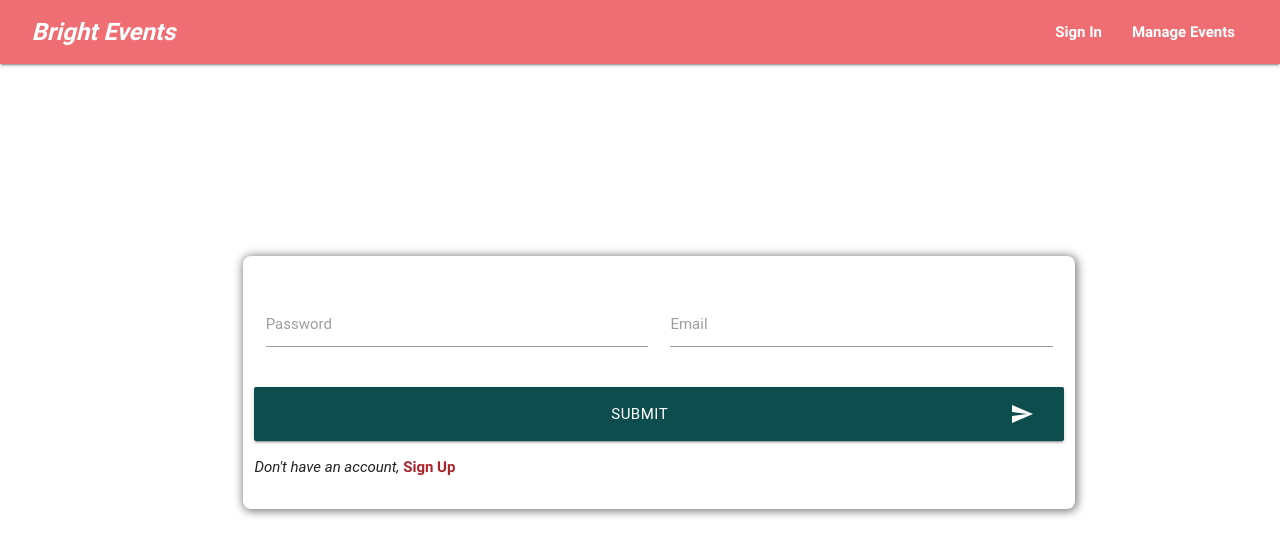
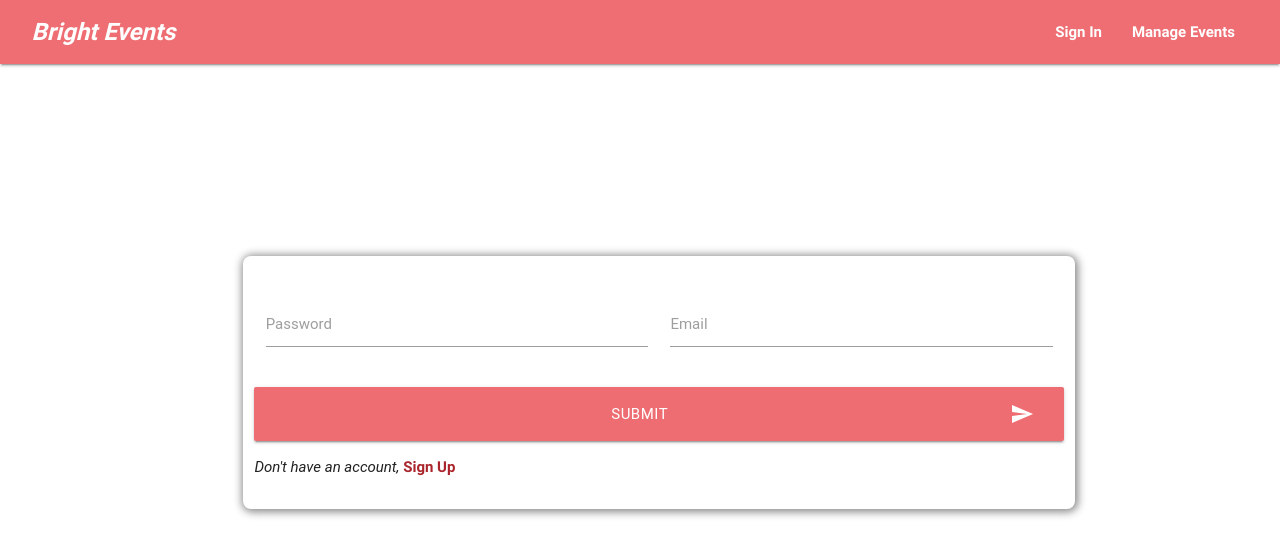
Before and after one commit to meshnesh/meshnesh.github.io, a plain HTML site: page designs/ui/login.html in a window 1280 px wide. Drawn offline with nearby package versions, Linux system fonts and the light colour scheme; a web font is replaced by a local one.

Commit message:
update btn styling

```diff
--- a/designs/ui/css/app.css
+++ b/designs/ui/css/app.css
@@ -26,7 +26,8 @@ nav .brand-logo {
     width: 100%;
 }
 .btn{
-    background: #0D4D4D;
+    /* background: #0D4D4D; */
+    background: #ee6d72;
     margin-right: 1em;
 }
 .btn:hover{
```
